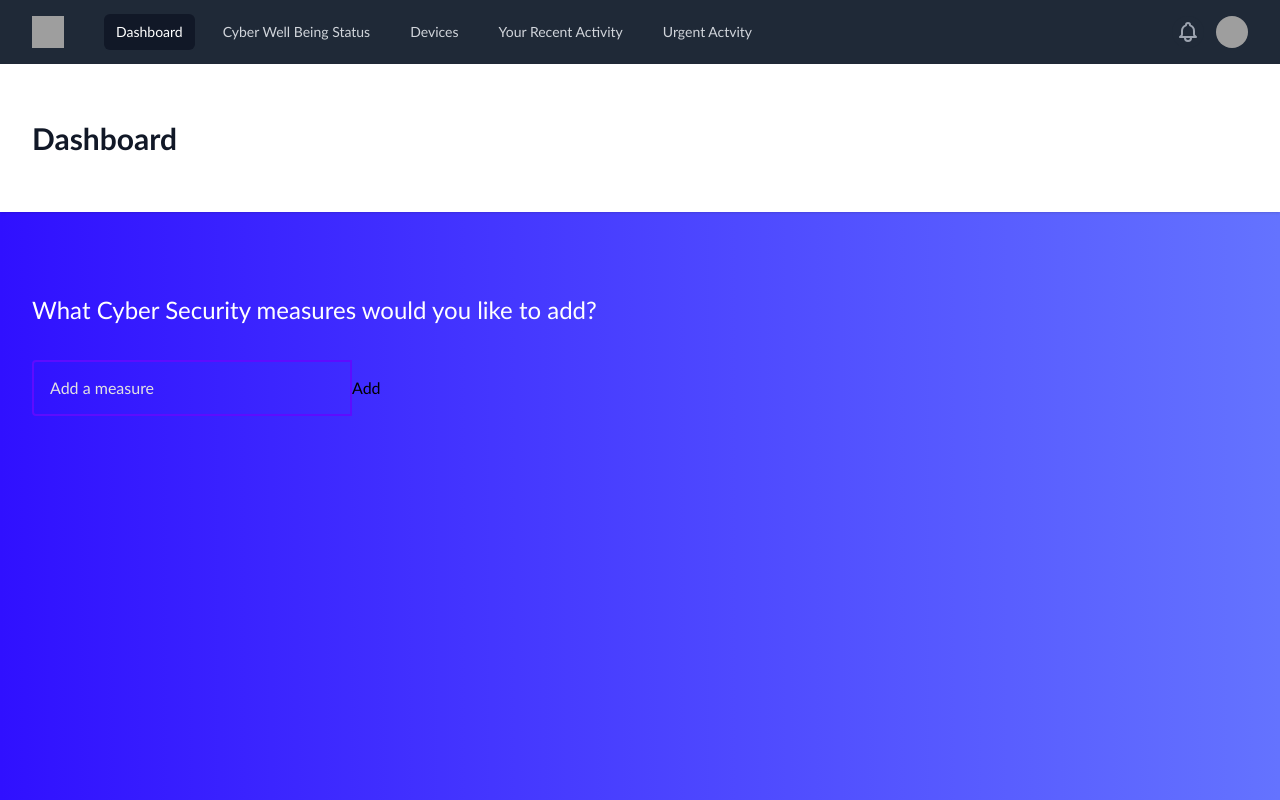
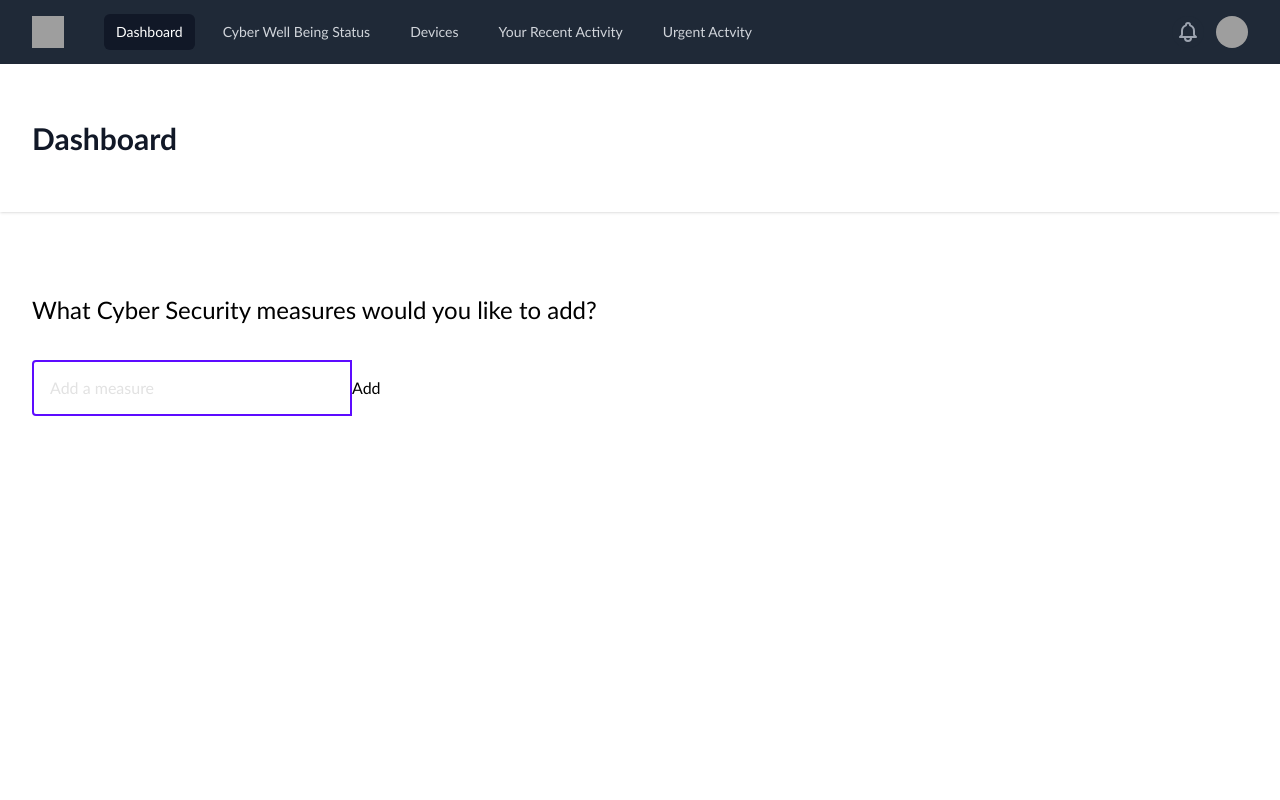
Before and after one commit to shreyagupta2906/aws-amplify-test, a React (Create React App) app: page / in a window 1280 px wide. Built offline with nearby package versions, Linux system fonts and the light colour scheme; grey boxes are pictures that could not be loaded.

Commit message:
improved styling

```diff
--- a/src/App.css
+++ b/src/App.css
@@ -1,6 +1,3 @@
-.body {
-  margin: 0.7rem;
-}
 
 * {
   box-sizing: border-box;
@@ -10,13 +7,7 @@
     'Lucida Sans', Arial, sans-serif;
 }
 
-body {
-  background: linear-gradient(
-    90deg,
-    rgba(48, 16, 255, 1) 0%,
-    rgba(100, 115, 255, 1) 100%
-  );
-}
+
 .todo-app {
   display: flex;
   flex-direction: column;
@@ -32,7 +23,6 @@ body {
 
 h1 {
   margin: 32px 0;
-  color: #fff;
   font-size: 24px;
 }
 
@@ -52,7 +42,7 @@ h1 {
   outline: none;
   width: 320px;
   background: transparent;
-  color: #fff;
+
 }
 
 .todo-input::placeholder {
```
